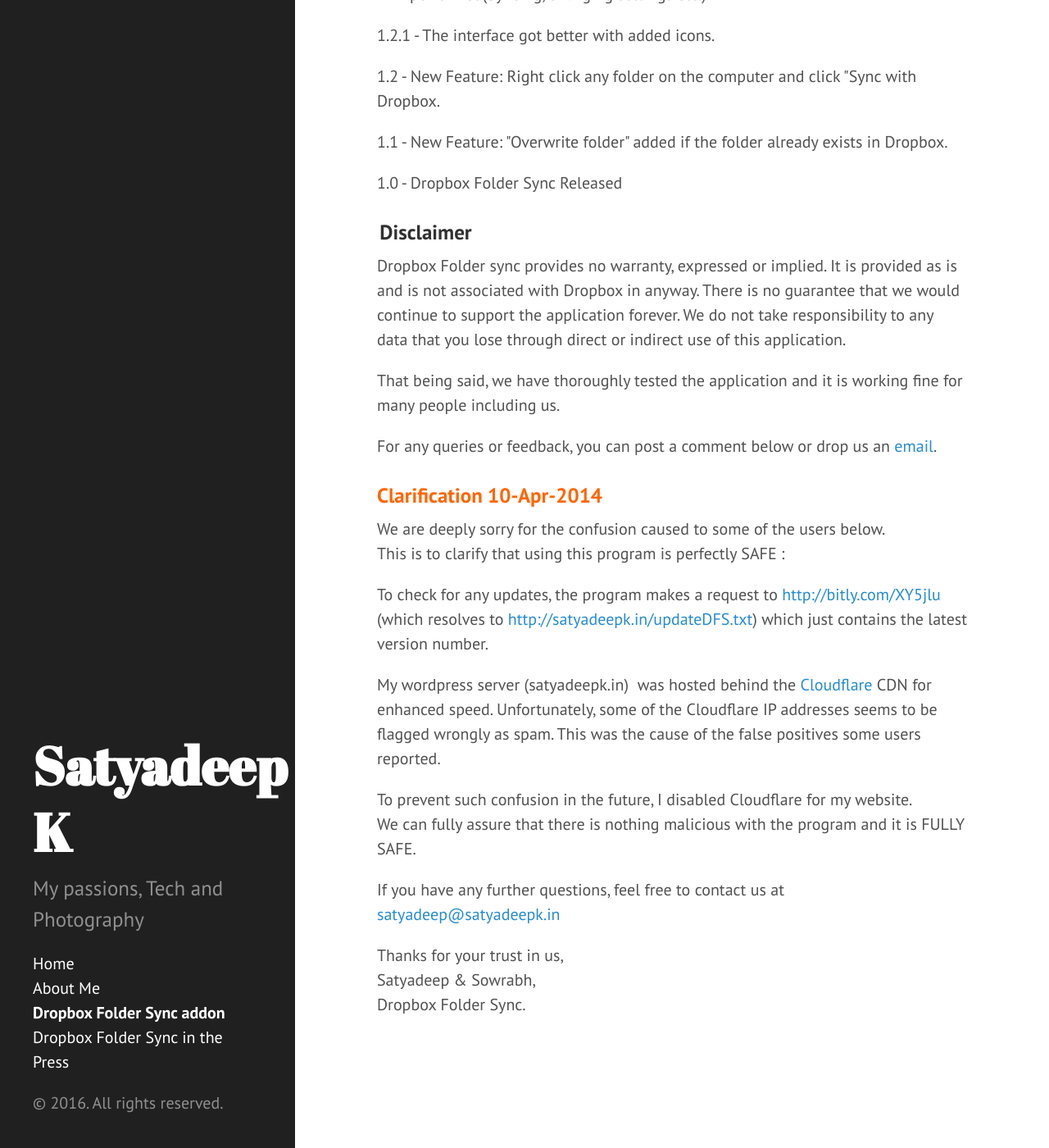
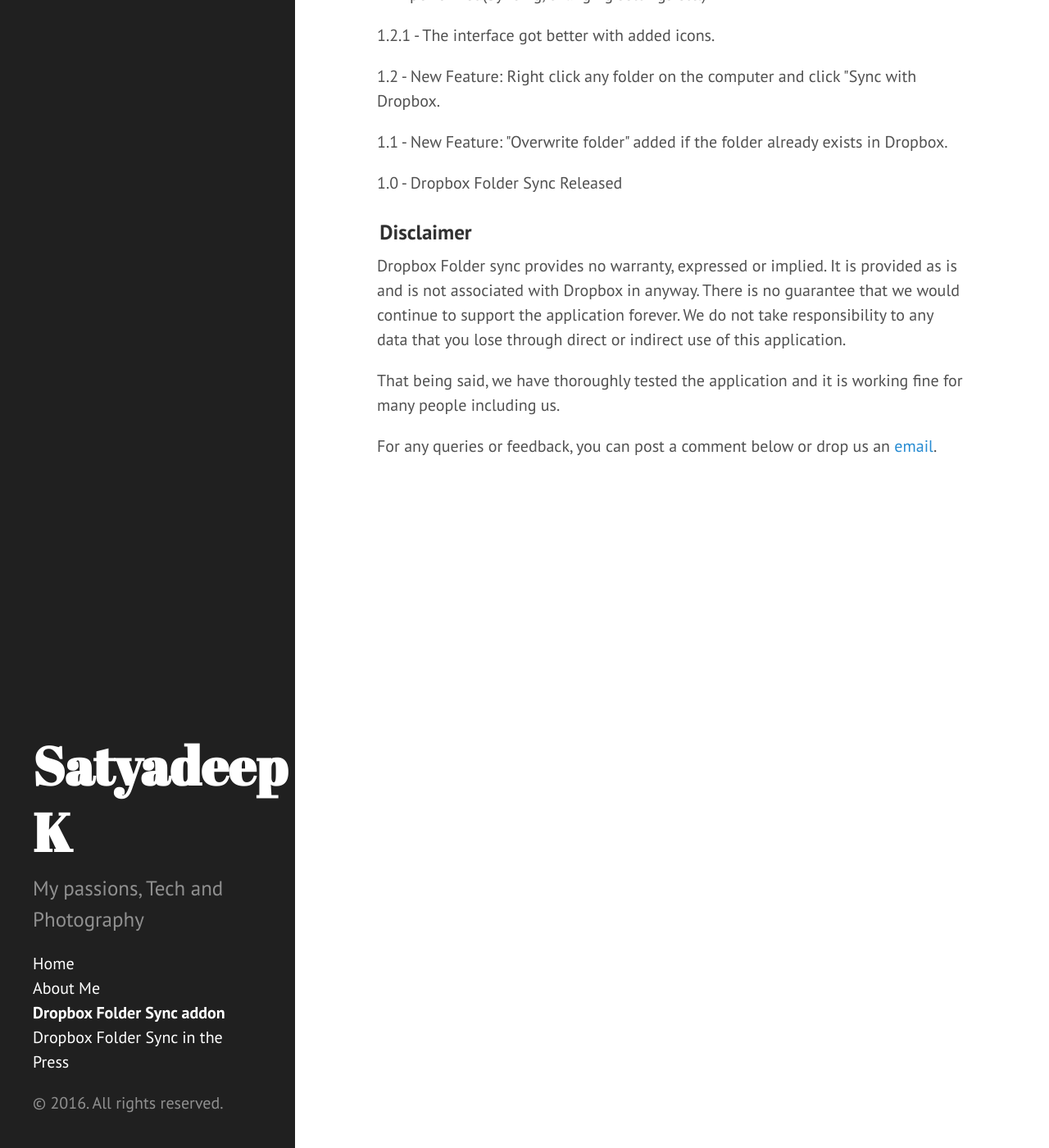
Before and after one commit to satyadeepk/satyadeepk.github.io, a Jekyll site: the page built from _pages/2011-11-18-dropbox-folder-sync.html, in a window 1280 px wide and 1400 px high, scrolled down 4389 px. Shown: the whole window at 82% size. Built offline with Jekyll 4.4.1, drawn with Linux system fonts in a browser that asks for light colours.

Commit message:
Remove clarification

```diff
--- a/_pages/2011-11-18-dropbox-folder-sync.html
+++ b/_pages/2011-11-18-dropbox-folder-sync.html
@@ -124,8 +124,8 @@ If this detection fails, it prompts you to enter the Dropbox path through interf
 <p>Dropbox Folder sync provides no warranty, expressed or implied. It is provided as is and is not associated with Dropbox in anyway. There is no guarantee that we would continue to support the application forever. We do not take responsibility to any data that you lose through direct or indirect use of this application.</p>
 <p>That being said, we have thoroughly tested the application and it is working fine for many people including us.</p>
 <p>For any queries or feedback, you can post a comment below or drop us an <a title="satyadeep.1991@gmail.com" href="mailto:satyadeep.1991@gmail.com">email</a>.</p>
-<h3><span style="color: #ff6600;"><a name="clarification"></a>Clarification 10-Apr-2014</span></h3>
-<p>We are deeply sorry for the confusion caused to some of the users below.<br />
+
+<!-- <p>We are deeply sorry for the confusion caused to some of the users below.<br />
 This is to clarify that using this program is perfectly SAFE :</p>
 <p>To check for any updates, the program makes a request to <a href="http://bitly.com/XY5jlu">http://bitly.com/XY5jlu</a> (which resolves to <a href="http://satyadeepk.in/updateDFS.txt">http://satyadeepk.in/updateDFS.txt</a>) which just contains the latest version number.</p>
 <p>My wordpress server (satyadeepk.in)  was hosted behind the <a title="Cloudflare" href="https://www.cloudflare.com">Cloudflare</a> CDN for enhanced speed. Unfortunately, some of the Cloudflare IP addresses seems to be flagged wrongly as spam. This was the cause of the false positives some users reported.</p>
@@ -134,5 +134,5 @@ We can fully assure that there is nothing malicious with the program and it is F
 <p>If you have any further questions, feel free to contact us at <a href="mailto:satyadeep@satyadeepk.in">satyadeep@satyadeepk.in</a></p>
 <p>Thanks for your trust in us,<br />
 Satyadeep &amp; Sowrabh,<br />
-Dropbox Folder Sync.</p>
+Dropbox Folder Sync.</p> -->
 </div>
```
